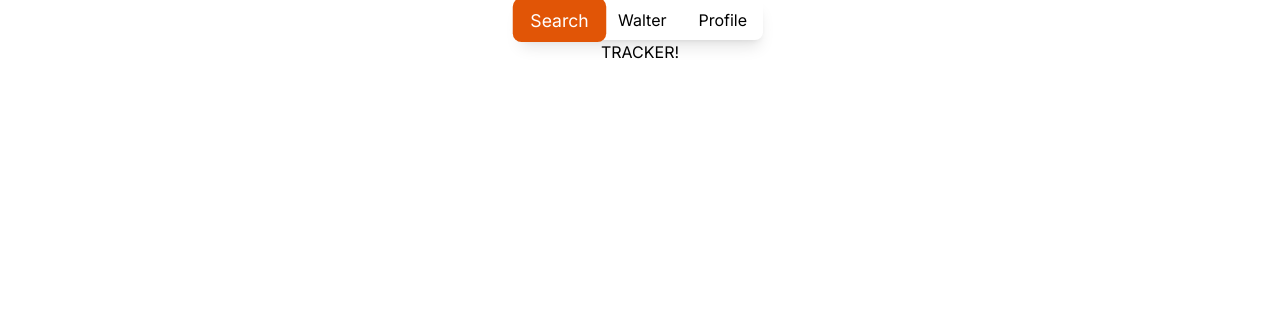
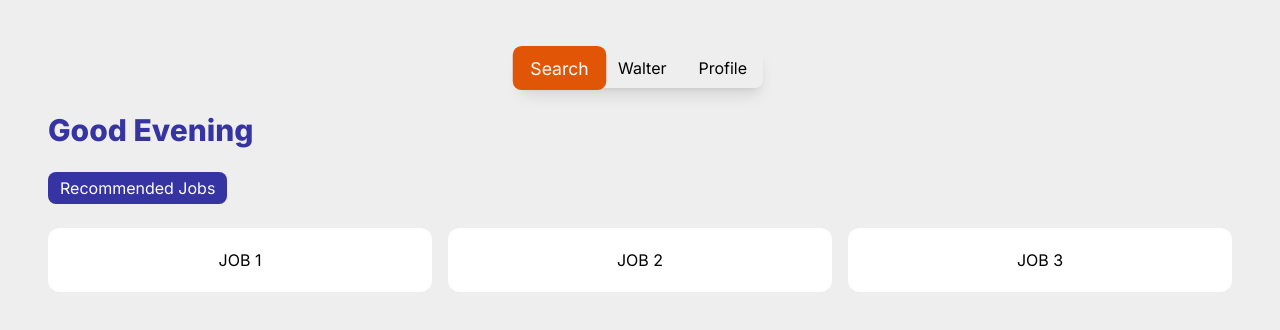
Before and after one commit to natelalor/resumate, a Next.js app: page /search in a window 1280 px wide. Shown: the top 330 px of the page. Built offline with nearby package versions, Linux system fonts and the light colour scheme.

Commit message:
initial structure of search page implemented

```diff
--- a/src/app/components/form.tsx
+++ b/src/app/components/form.tsx
@@ -12,7 +12,7 @@ export default function Form({ activeTab }: FormProps) {
 
   const handleSubmit = (e: React.FormEvent) => {
     e.preventDefault();
-    router.push('/search'); // to go to tracker page after submitting form
+    router.push('/search'); // to go to search page after submitting form
   };
 
   return (
--- a/src/app/search/page.tsx
+++ b/src/app/search/page.tsx
@@ -8,15 +8,48 @@ export default function Search() {
   const pathname = usePathname();
   const activeTab = pathname.split('/')[1] || 'search';
 
+  const now = new Date();
+  const hours = now.getHours();
+  let daypart: string;
+
+  if (hours > 4 && hours < 12) {
+    daypart = "Morning";
+  } else if (hours > 11 && hours < 6) {
+    daypart = "Afternoon";
+  } else {
+     daypart = "Evening";
+  }
+
   return (
-    <main className="flex flex-col items-center">
-      <div>
+    <main className='flex flex-col'>
+      <div className='flex flex-col items-center'>
         <MainNav activeTab={activeTab as 'search' | 'walter' | 'profile'} />
       </div>
-      <div>
-        <p>
-            TRACKER!
-        </p>
+      <div className='w-full'>
+        <h2 className='flex-1 text-midnight-purple font-extrabold text-3xl py-6'>
+          Good {daypart}
+        </h2>
+        <h3 className='flex-1 text-m mb-6 py-1 px-3 text-white bg-midnight-purple w-fit rounded-lg shadow-custom-heavy'>
+          Recommended Jobs
+        </h3>
+        <div className='flex mx-auto justify-center w-full gap-4 overflow-x-scroll'>
+          <div className='flex-1 bg-white p-5 rounded-xl'>
+            <p className='text-center'>
+              JOB 1
+            </p>
+          </div>
+          <div className='flex-1 bg-white p-5 rounded-xl'>
+            <p className='text-center'>
+              JOB 2
+            </p>
+          </div>
+          <div className='flex-1 bg-white p-5 rounded-xl'>
+            <p className='text-center'>
+              JOB 3
+            </p>
+          </div>
+        </div>
+
       </div>
     </main>
   );
--- a/src/styles/global.css
+++ b/src/styles/global.css
@@ -1,3 +1,14 @@
 @tailwind base;
 @tailwind components;
 @tailwind utilities;
+
+@font-face {
+    font-family: "Metropolis";
+    src: url("../../public/metropolis/Metropolis-Regular.otf") format("opentype");
+}
+
+body {
+    @apply m-12;
+    font-family: "Metropolis", sans-serif;
+    background-color: #eeeeee;
+  }
--- a/tailwind.config.js
+++ /dev/null
@@ -1,18 +0,0 @@
-/** @type {import('tailwindcss').Config} */
-module.exports = {
-  content: [
-    "./src/**/*.{js,ts,jsx,tsx,mdx}",
-  ],
-  theme: {
-    extend: {
-      colors: {
-        'theme-orange': 'rgb(225, 85, 6)',
-        'theme-orange-light': 'rgb(229, 115, 65)',
-        'theme-orange-super-light': 'rgb(255, 218, 202)',
-        'white': '#ffffff',
-        'text-color': 'text-gray-600',
-      },
-    },
-  },
-  plugins: [],
-}
--- a/tailwind.config.ts
+++ b/tailwind.config.ts
@@ -9,10 +9,14 @@ const config: Config = {
   ],
   theme: {
     extend: {
-        boxShadow: {
-            'custom-light': '0 4px 6px rgba(0, 0, 0, 0.1)',
-            'custom-heavy': '0 0px 30px rgba(0, 0, 0, 0.15)',
-        }
+        colors: {
+            'theme-orange': 'rgb(225, 85, 6)',
+            'theme-orange-light': 'rgb(229, 115, 65)',
+            'theme-orange-super-light': 'rgb(255, 218, 202)',
+            'white': '#ffffff',
+            'text-color': 'text-gray-600',
+            'midnight-purple': '#3634a3'
+          },
     },
   },
   plugins: [],
```
Also changed, not shown: public/metropolis/Metropolis-Regular.otf (added).
